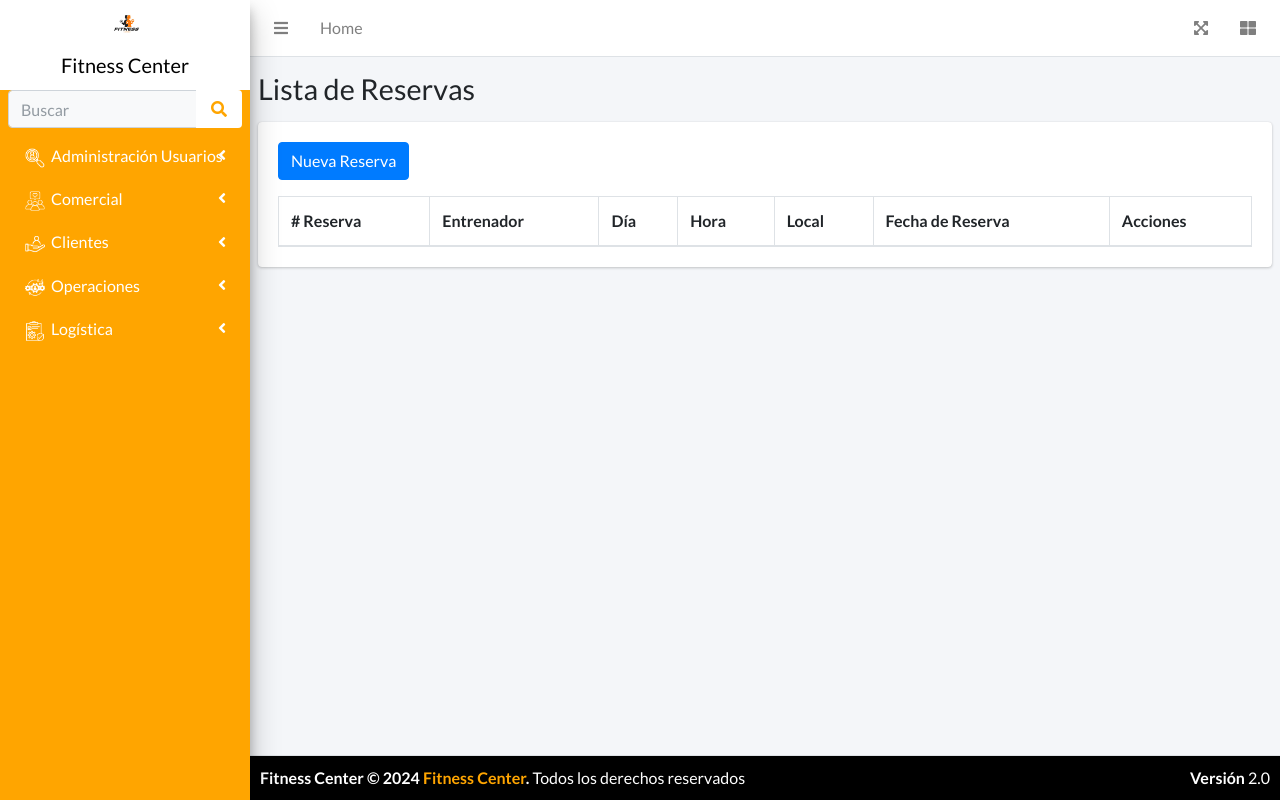
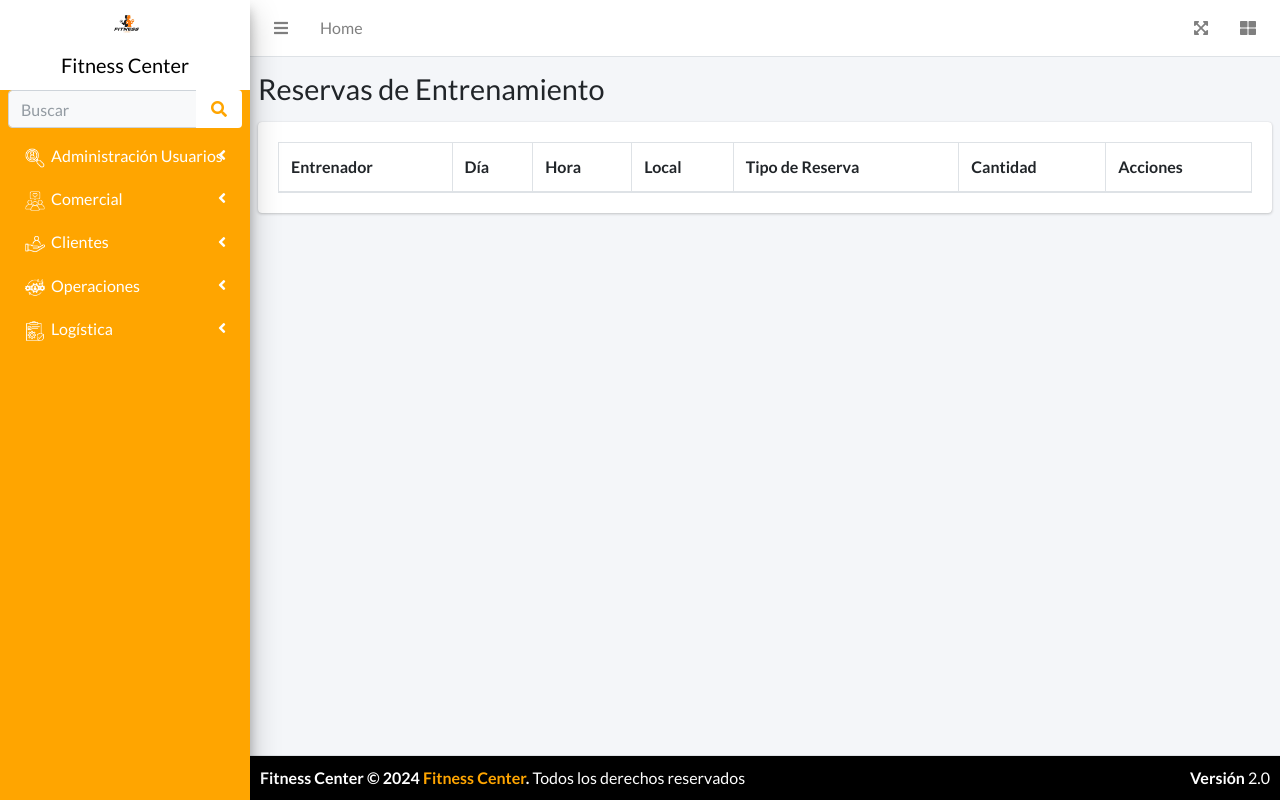
Before and after one commit to RutVBM/Lab01, a PHP site: page /reserva_entrenamientos.php in a window 1280 px wide. Run offline with PHP 8.4, Linux system fonts and the light colour scheme; data comes from the database, SQL or seed files in the repository; data that the repository does not hold is empty; some libraries are stand-ins or nearby versions.

Commit message:
version54

```diff
--- a/reserva_entrenamientos.php
+++ b/reserva_entrenamientos.php
@@ -3,8 +3,8 @@ include("header.php");
 include_once("conexion/database.php");
 include("sidebar.php");
 
-// Obtener todas las reservas junto con la información de la programación
-$sql = "SELECT r.id_reserva, r.fecha_reserva, ht.id_programacion, cp.nombre_entrenador, d.dia, h.hora_inicio, h.hora_fin, lp.nombre_parque
+// Obtener todas las reservas con información de programación
+$sql = "SELECT r.id_reserva, r.fecha_reserva, r.tipo_reserva, r.cantidad, ht.id_programacion, cp.nombre_entrenador, d.dia, h.hora_inicio, h.hora_fin, lp.nombre_parque
         FROM reserva r
         INNER JOIN horario_treno ht ON r.id_programacion = ht.id_programacion
         INNER JOIN contrato_personal cp ON ht.id_contrato = cp.id_contrato
@@ -16,35 +16,34 @@ $reservas = dbQuery($sql);
 
 <div class="content-wrapper">
     <section class="content-header">
-        <h1>Lista de Reservas</h1>
+        <h1>Reservas de Entrenamiento</h1>
     </section>
     <section class="content">
         <div class="card">
             <div class="card-body">
-                <a href="reserva_entrenamientos_detalle.php?sAccion=new" class="btn btn-primary mb-3">Nueva Reserva</a>
-                <table class="table table-bordered table-striped">
+                <table id="listado" class="table table-bordered table-striped">
                     <thead>
                         <tr>
-                            <th># Reserva</th>
                             <th>Entrenador</th>
                             <th>Día</th>
                             <th>Hora</th>
                             <th>Local</th>
-                            <th>Fecha de Reserva</th>
+                            <th>Tipo de Reserva</th>
+                            <th>Cantidad</th>
                             <th>Acciones</th>
                         </tr>
                     </thead>
                     <tbody>
-                        <?php while ($reserva = $reservas->fetch_assoc()): ?>
+                        <?php while ($row = mysqli_fetch_assoc($reservas)): ?>
                             <tr>
-                                <td><?= $reserva['id_reserva'] ?></td>
-                                <td><?= htmlspecialchars($reserva['nombre_entrenador']) ?></td>
-                                <td><?= htmlspecialchars($reserva['dia']) ?></td>
-                                <td><?= htmlspecialchars($reserva['hora_inicio']) ?> - <?= htmlspecialchars($reserva['hora_fin']) ?></td>
-                                <td><?= htmlspecialchars($reserva['nombre_parque']) ?></td>
-                                <td><?= htmlspecialchars($reserva['fecha_reserva']) ?></td>
+                                <td><?= htmlspecialchars($row["nombre_entrenador"]) ?></td>
+                                <td><?= htmlspecialchars($row["dia"]) ?></td>
+                                <td><?= htmlspecialchars($row["hora_inicio"]) ?> - <?= htmlspecialchars($row["hora_fin"]) ?></td>
+                                <td><?= htmlspecialchars($row["nombre_parque"]) ?></td>
+                                <td><?= htmlspecialchars($row["tipo_reserva"]) ?></td>
+                                <td><?= $row["tipo_reserva"] == "Grupal" ? $row["cantidad"] : "1" ?></td>
                                 <td>
-                                    <a href="reserva_entrenamientos_detalle.php?sAccion=edit&id_reserva=<?= $reserva['id_reserva'] ?>" class="btn btn-info btn-sm">Editar</a>
+                                    <a href="reserva_entrenamientos_detalle.php?sAccion=edit&id_reserva=<?= $row['id_reserva'] ?>" class="btn btn-info btn-sm">Editar</a>
                                 </td>
                             </tr>
                         <?php endwhile; ?>
```
